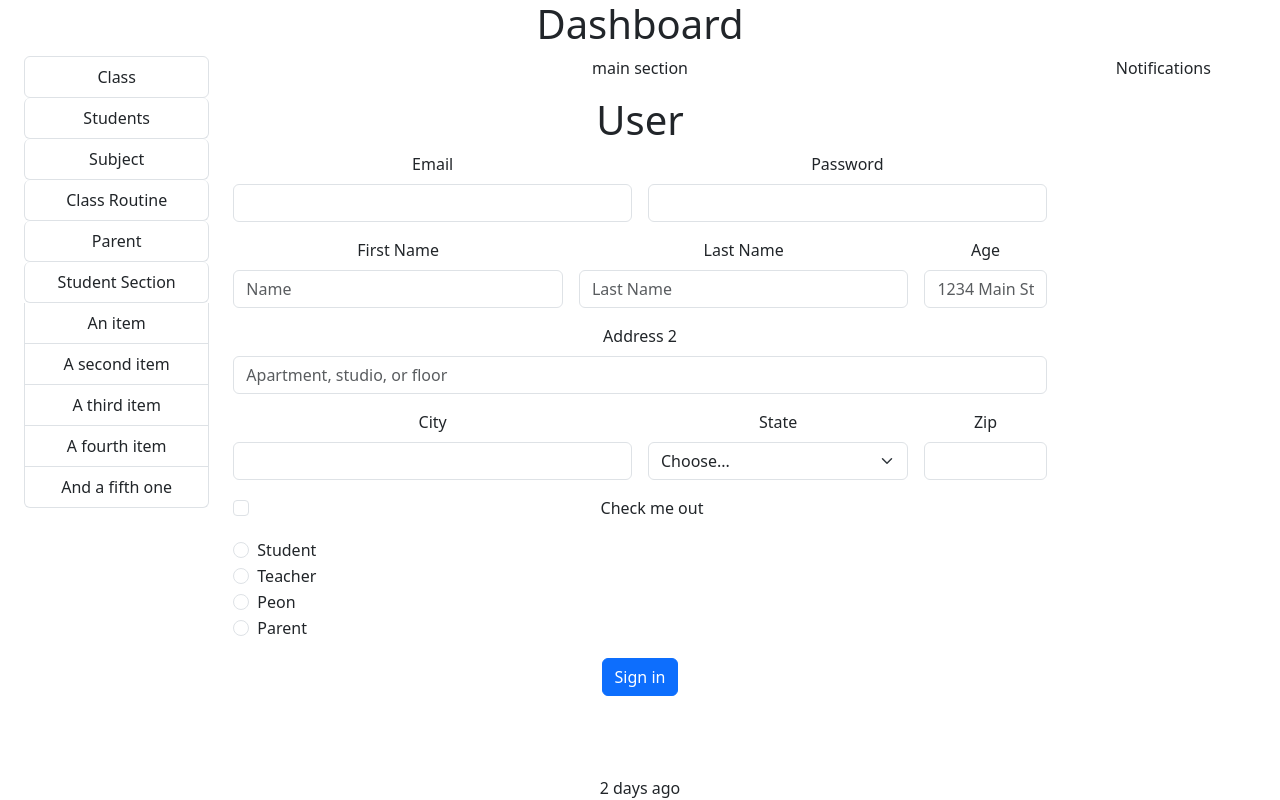
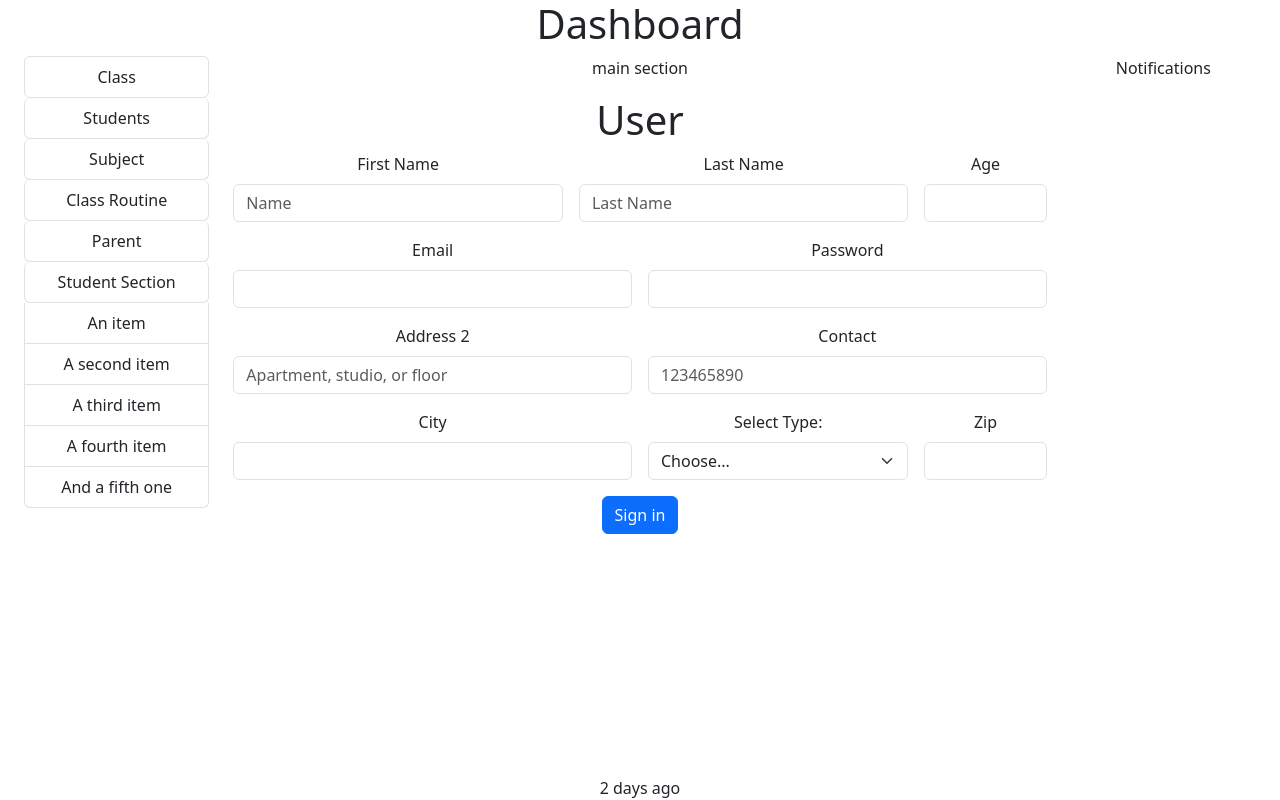
Before and after one commit to Nikhil-Wadatkar-Repo/school-data-management-system, a React (Create React App) app in the folder school-dashboard/: page / in a window 1280 px wide. Both pictures are taken after a click on the item "Class". Built offline with nearby package versions, Linux system fonts and the light colour scheme.

Commit message:
form modified

```diff
--- a/school-dashboard/src/components/CreateUser.js
+++ b/school-dashboard/src/components/CreateUser.js
@@ -5,70 +5,84 @@ function CreateUser() {
     const [stateList, setStateList] = useState(["MH", "AP", "TG"]);
     const [userDetails, setUserDetails] = useState({
         firstname: "",
-        lastname: ""
+        lastname: "",
+        age: "",
+        contact: "",
+        userType: "",
+        email: "",
+        city: "",
+        zipCode: "",
+        password: "",
+        address:""
     });
     const handleChange = (key, val) => {
-        setUserDetails({ ...userDetails, key: [val] })
+        console.log("key:", key, "   val:", val);
+        setUserDetails({ ...userDetails, [key]: val })
     }
-    const submitDetails=()=>{
-        console.log("Details::",userDetails.firstname,' ',userDetails.lastname);
+    const submitDetails = (e) => {
+        e.preventDefault();
+        console.log("Details::", userDetails);
     }
     return (
         <div>
             <h1>User</h1>
             <form className="row g-3">
+
+                <div className="col-sm-5">
+                    <label for="inputAddress" className="form-label">First Name</label>
+                    <input type="text" className="form-control" id="inputAddress" placeholder="Name" onChange={(e) => handleChange("firstname", e.target.value)} />
+                </div>
+                <div className="col-sm-5">
+                    <label for="inputAddress" className="form-label">Last Name</label>
+                    <input type="text" className="form-control" id="inputAddress" placeholder="Last Name" onChange={(e) => handleChange("lastname", e.target.value)} />
+                </div>
+                <div className="col-sm-2">
+                    <label for="inputAddress" className="form-label">Age</label>
+                    <input type="text" className="form-control" id="inputAddress" onChange={(e) => handleChange("age", e.target.value)} />
+                </div>
                 <div className="col-md-6">
                     <label for="inputEmail4" className="form-label">Email</label>
-                    <input type="email" className="form-control" id="inputEmail4" />
+                    <input type="email" className="form-control" id="inputEmail4"onChange={(e) => handleChange("email", e.target.value)} />
                 </div>
                 <div className="col-md-6">
                     <label for="inputPassword4" className="form-label">Password</label>
-                    <input type="password" className="form-control" id="inputPassword4" />
+                    <input type="password" className="form-control" id="inputPassword4" onChange={(e) => handleChange("password", e.target.value)} />
                 </div>
-                <div className="col-sm-5">
-                    <label for="inputAddress" className="form-label">First Name</label>
-                    <input type="text" className="form-control" id="inputAddress" placeholder="Name" onChange={(e)=>handleChange("firstname",e.target.value)}/>
+                <div className="col-6">
+                    <label for="inputAddress2" className="form-label">Address 2</label>
+                    <input type="text" className="form-control" id="inputAddress2" placeholder="Apartment, studio, or floor"
+                    onChange={(e) => handleChange("address", e.target.value)} />
                 </div>
-                <div className="col-sm-5">
-                    <label for="inputAddress" className="form-label">Last Name</label>
-                    <input type="text" className="form-control" id="inputAddress" placeholder="Last Name"onChange={(e)=>handleChange("lastname",e.target.value)} />
-                </div>
-                <div className="col-sm-2">
-                    <label for="inputAddress" className="form-label">Age</label>
-                    <input type="text" className="form-control" id="inputAddress" placeholder="1234 Main St" />
-                </div>
-                <div className="col-12">
-                    <label for="inputAddress2" className="form-label">Address 2</label>
-                    <input type="text" className="form-control" id="inputAddress2" placeholder="Apartment, studio, or floor" />
+                <div className="col-6">
+                    <label for="inputAddress2" className="form-label">Contact</label>
+                    <input type="text" className="form-control" id="inputAddress2" placeholder="123465890"
+                    onChange={(e) => handleChange("contact", e.target.value)} />
                 </div>
                 <div className="col-md-6">
                     <label for="inputCity" className="form-label">City</label>
-                    <input type="text" className="form-control" id="inputCity" />
+                    <input type="text" className="form-control" id="inputCity" onChange={(e) => handleChange("city", e.target.value)} />
                 </div>
                 <div className="col-md-4">
-                    <label for="inputState" className="form-label">State</label>
-                    <select id="inputState" className="form-select">
+                    <label for="inputState" className="form-label">Select Type:</label>
+                    <select id="inputState" className="form-select" onChange={(e) => handleChange("userType", e.target.value)}>
                         <option selected>Choose...</option>
-                        <option>...</option>
+                        {
+                            userTypeList.map((item, index) => (
+                                <option key={index} value={item}>{item}</option>
+                            ))
+                        }
                     </select>
                 </div>
                 <div className="col-md-2">
                     <label for="inputZip" className="form-label">Zip</label>
-                    <input type="text" className="form-control" id="inputZip" />
+                    <input type="text" className="form-control" id="inputZip" onChange={(e) => handleChange("zipCode", e.target.value)} />
                 </div>
-                <div className="col-12">
-                    <div className="form-check">
-                        <input className="form-check-input" type="checkbox" id="gridCheck" />
-                        <label className="form-check-label" for="gridCheck">
-                            Check me out
-                        </label>
-                    </div>
-                </div>
-                <div className='col-sm-1'>
+
+                {/* <div className='col-sm-1'>
                     {
                         userTypeList.map((item, index) => (
                             <div class="form-check">
-                                <input class="form-check-input" type="radio" name="flexRadioDefault" id="flexRadioDefault1" />
+                                <input class="form-check-input" type="radio" value={item} name="flexRadioDefault" id="flexRadioDefault1" onChange={(e) => handleChange("userType", e.target.value)} />
                                 <label class="form-check-label" for="flexRadioDefault1">
                                     {item}
                                 </label>
@@ -77,10 +91,10 @@ function CreateUser() {
 
                         ))
                     }
-                </div>
+                </div> */}
 
                 <div className="col-12">
-                    <button type="submit" className="btn btn-primary">Sign in</button>
+                    <button type="submit" className="btn btn-primary" onClick={(e) => submitDetails(e)}>Sign in</button>
                 </div>
             </form>
         </div>
```
